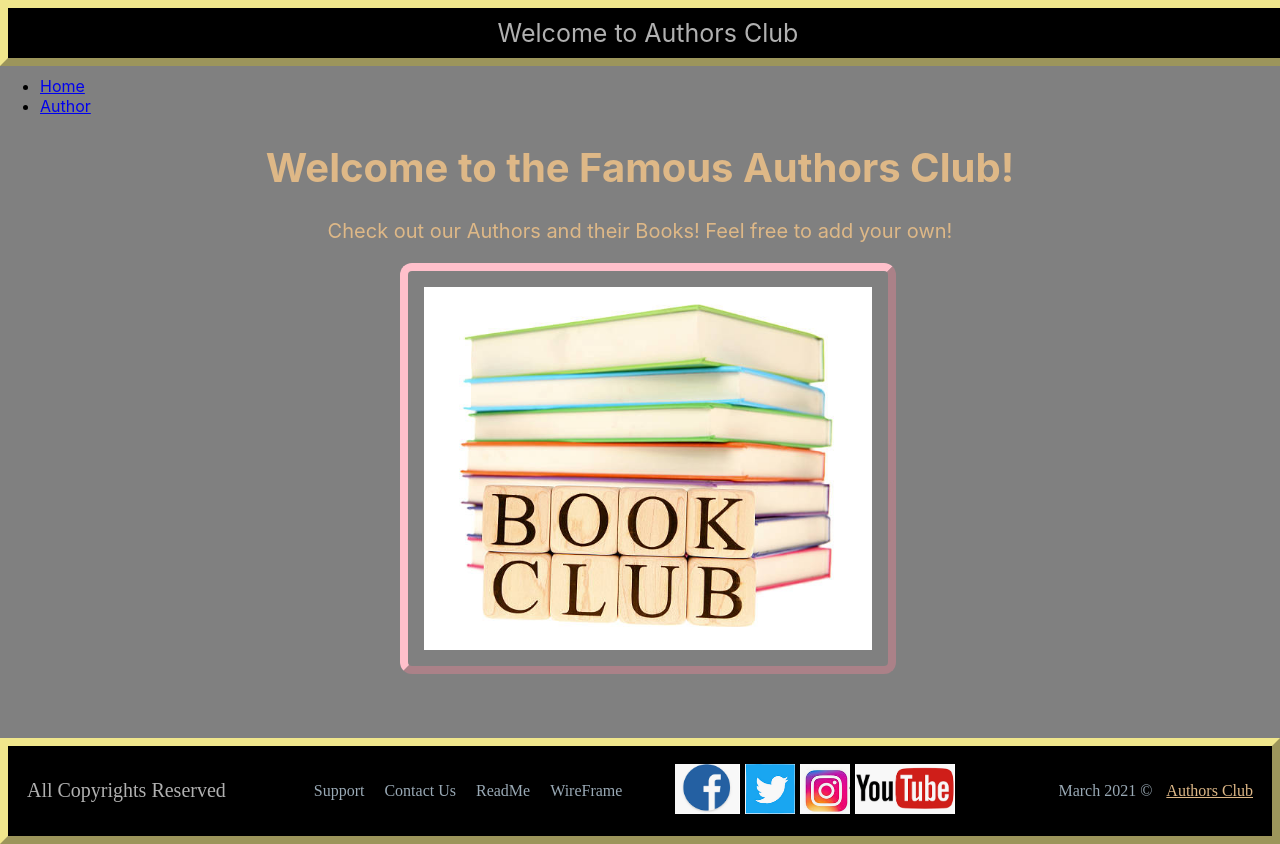
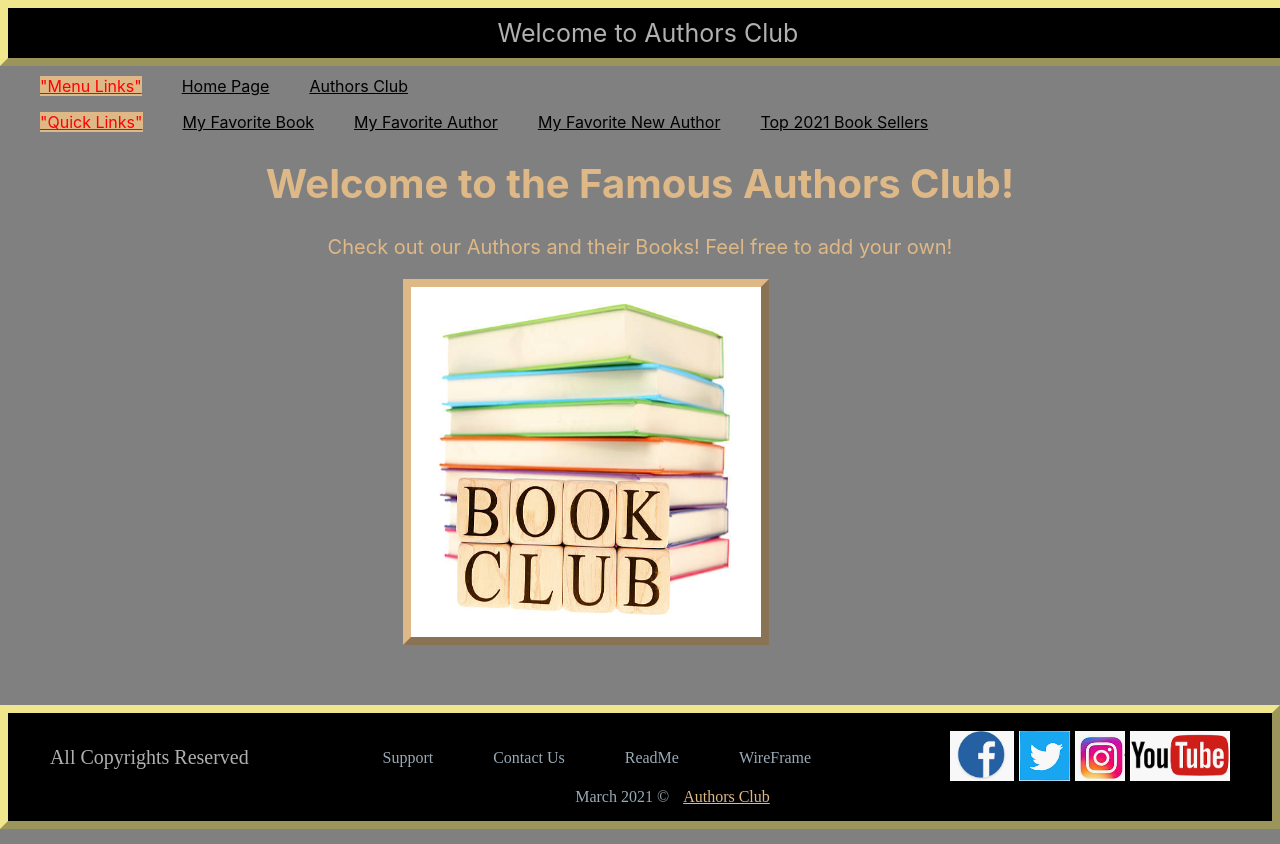
Before and after one commit to gregg55/project4_frontend, a React (Create React App) app: page / in a window 1280 px wide. Built offline with nearby package versions, Linux system fonts and the light colour scheme; no server answers.

Commit message:
Home Page Updated

```diff
--- a/src/Components/AllAuthors/AllAuthors.css
+++ b/src/Components/AllAuthors/AllAuthors.css
@@ -1,3 +1,5 @@
+header, section, nav, article, aside, main, footer { display: block; }
+
 h1 {
     text-align: center;
     font-size: 25px;
@@ -11,6 +13,7 @@ h3 {
 }
 
 .AllAuthors {
+    margin-top: 20px;
     margin-left: 30px;
     margin-right: 30px;
     color:burlywood;
@@ -29,7 +32,7 @@ h3 {
     font: bold 1rem sans-serif;
     padding: 1rem;
     outline-offset: 0.5rem;
-    margin-bottom: 70px;
+    margin-top: 70px;
     height: 250px;
     width: 250px;
   }
@@ -40,7 +43,7 @@ h3 {
     margin-left: 100px;
     border: 0.5rem outset burlywood;
     border-radius: 12px;
-    font: bold 1rem sans-serif;
+    font: bold 15px sans-serif;
     padding: 1rem;
     outline-offset: 0.5rem;
     margin-bottom: 4px;
@@ -57,3 +60,9 @@ h3 {
     outline-offset: 0.5rem;
     margin-bottom: 10px;
   }
+
+  /* ul {
+
+      display: inline;
+      margin-right: 180px;
+    } */
--- a/src/Components/AllAuthors/AllAuthors.js
+++ b/src/Components/AllAuthors/AllAuthors.js
@@ -10,6 +10,7 @@ export default function AllAuthors(props) {
     });
 
     return (
+
         <section className='AllAuthors'>
             <h1>Listing of all Authors</h1>
 
@@ -33,9 +34,10 @@ export default function AllAuthors(props) {
             <h3> <u>READ:</u>  Author Listing shown below (CRUD)</h3>
             <ul>{authors}</ul>
 {/* Added IMAGE - BOOK CLUB  */}
-            <div className="homeImg2" ><img className="img2" src ="/images/Book_Club_logo1.jpg" alt="Book"/></div>
+            {/* <div className="homeImg2" ><img className="img2" src ="/images/Book_Club_logo1.jpg" alt="Book"/></div> */}
 
         </section>
+
 
     );
 
--- a/src/Components/App/App.css
+++ b/src/Components/App/App.css
@@ -1,3 +1,22 @@
+/* header, section, nav, article, aside, main, footer { display: block; } */
+
+ nav li {
+  display: inline;
+  margin-right: 40px;
+}
+ nav li a {
+  color: black;}
+
+nav li a.current {
+  color: red;
+
+}
+
+  .current{
+    clear: both;
+    color: #ffffff;
+    background-color: burlywood;
+    height: 30px;}
 
 
 /* body is contained in the App.js  */
@@ -122,20 +141,8 @@ class app-nav from App.js
 
 /* Class img1 from App.js - Book Club Photo */
 .img1{
-  max-width:50%;
-  /* text-align: right; */
-  display:flex;
-  flex-wrap: wrap;
-  margin:auto;
-  margin-left: 400px;
-  border: 0.5rem outset pink;
-  /* outline: 0.5rem solid khaki;
-  box-shadow: 0 0 0 2rem skyblue; */
-  border-radius: 12px;
-  font: bold 1rem sans-serif;
-  /* margin: 2rem; */
-  padding: 1rem;
-  outline-offset: 0.5rem;
-  margin-bottom: 4px;
+  display:block;
+  margin: 0 auto;
+
 
 }
--- a/src/Components/App/App.js
+++ b/src/Components/App/App.js
@@ -118,10 +118,21 @@ class App extends Component {
       <div className="App">
         <nav className='App-nav'>
           <ul>
-            <li><Link to='/'>Home</Link></li>
-            <li><Link to='/authors'>Author</Link></li>
+          <li><a href="" class="current">"Menu Links"</a></li>
+            <li><Link to='/'>Home Page</Link></li>
+            <li><Link to='/authors'>Authors Club </Link></li>
           </ul>
         </nav>
+        <nav>
+				<ul>
+					<li><a href="" class="current">"Quick Links"</a></li>
+					<li><a href="https://www.amazon.com/They-Call-Coach-John-Wooden/dp/0071424911">My Favorite Book</a></li>
+					<li><a href="https://www.jgrisham.com/">My Favorite Author</a></li>
+					<li><a href="https://www.amazon.com/Marco-Lemessi/e/B08B58H43Z%3Fref=dbs_a_mng_rwt_scns_share">My Favorite New Author</a></li>
+					<li><a href="https://www.google.com/search?client=firefox-b-1-d&q=top+book+sellers+2021">Top 2021 Book Sellers</a></li>
+				</ul>
+			</nav>
+
       </div>
         <Switch>
           <Route exact path='/'>
@@ -150,7 +161,17 @@ class App extends Component {
         </br>
         <br>
         </br>
+        {/* <aside>
 
+            <section class="Teams">
+              <h2>Favorite Sports Teams</h2>
+              <a href="">NFL Football (New England Patriots / TB Buccaneers)</a>
+              <a href="">NCCA Wrestling (Iowa Hawkeyes)</a>
+              <a href="">NCCA Basketball (Augustana College)</a>
+              <a href="">MLB (Chicago Cubs)</a>
+            </section>
+
+          </aside> */}
         <footer>
           <Footer />
         </footer>
--- a/src/Components/Home/Home.css
+++ b/src/Components/Home/Home.css
@@ -19,3 +19,13 @@ p {
     flex-wrap: wrap;
 
 }
+
+.img1{
+    display:block;
+    margin: 0 auto;
+    margin-left: 45%;
+    height: 350px;
+    width: 350px;
+    border: 0.5rem outset burlywood;
+
+}
```
